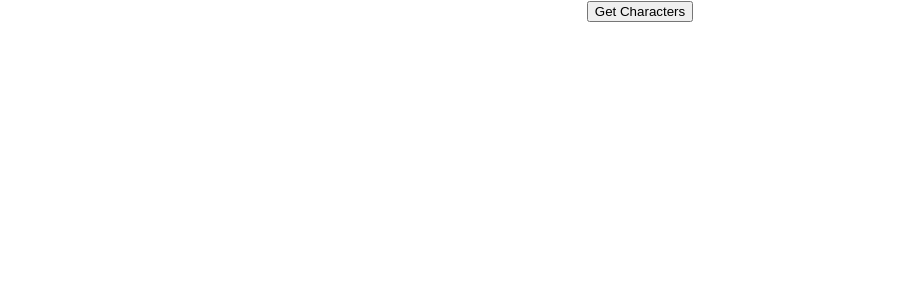
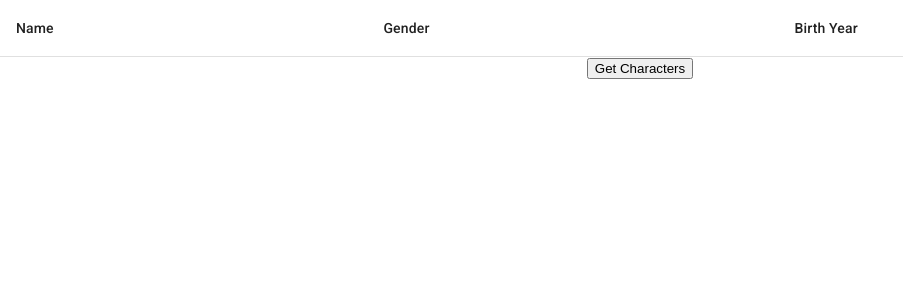
Before and after one commit to ChVidoix/Star-wars-characters-catalogue, a React (Create React App) app: page / in a window 1280 px wide. Shown: the top 300 px of the page, without its empty margins (0-903 px from the left). Built offline with nearby package versions, Linux system fonts and the light colour scheme.

Commit message:
feat: basic table layout

```diff
--- a/package.json
+++ b/package.json
@@ -23,6 +23,7 @@
     "redux-devtools-extension": "^2.13.9",
     "redux-thunk": "^2.3.0",
     "typescript": "^4.2.4",
+    "uuid": "^8.3.2",
     "web-vitals": "^1.1.1"
   },
   "scripts": {
@@ -48,5 +49,8 @@
       "last 1 firefox version",
       "last 1 safari version"
     ]
+  },
+  "devDependencies": {
+    "@types/uuid": "^8.3.0"
   }
 }
--- a/src/App.tsx
+++ b/src/App.tsx
@@ -1,31 +1,59 @@
 import React, { useState } from 'react';
 import { useDispatch, useSelector } from 'react-redux';
-import './App.css';
 import { rootStore } from './store/store'
 import { getCharacters, getFilms } from './actions/appActions'
+import { appState } from './reducers/appReducer'
+import { v4 as uuidv4 } from 'uuid';
+import './App.css';
+import Character from './components/Character';
+import { Table, TableCell, TableContainer, TableHead, TableBody, TableRow } from '@material-ui/core'
+
 
 const App: React.FC = () => {
 
   const dispatch = useDispatch()
-  const charactersState = useSelector((state: rootStore) => state.app)
+  const charactersState: appState = useSelector((state: rootStore) => state.app)
   const [page, setPage] = useState(1)
 
-  const handleGetButton = () => {
+  const handleGetButton = () => { // just for testing
     dispatch(getCharacters(page))
     dispatch(getFilms())
     setPage(page + 1)
   }
 
   return (
+
     <div className="App">
-      <div>
-        <button onClick={handleGetButton}>Get Characters</button>
-      </div>
       {charactersState.characters && (
         <div>
-          {charactersState.characters.map(character => <p key={character.name}>name: {character.name}</p>
-          )}
+          <TableContainer>
+            <Table>
+              <TableHead>
+                <TableRow>
+                  <TableCell>Name</TableCell>
+                  <TableCell>Gender</TableCell>
+                  <TableCell>Birth Year</TableCell>
+                </TableRow>
+              </TableHead>
+              <TableBody>
+                {charactersState.characters.map(character => (
+                  <Character
+                    key={uuidv4()}
+                    name={character.name}
+                    gender={character.gender}
+                    birth_year={character.birth_year}
+                    height={+character.height}
+                    films={character.films}
+                  />
+                ))}
+              </TableBody>
+            </Table>
+          </TableContainer>
+
         </div>)}
+      <div>
+        {charactersState.isLoading ? <p>Loading...</p> : <button onClick={handleGetButton}>Get Characters</button>}
+      </div>
     </div>
   );
 }
--- a/src/actions/appActionTypes.ts
+++ b/src/actions/appActionTypes.ts
@@ -8,11 +8,17 @@ export type characterType = {
     gender: string,
     birth_year: string,
     height: string,
-    films: string[]
+    films: string[],
+}
+
+export interface charactersPayload {
+    count: number,
+    results: characterType[]
 }
 
 export type filmType = {
-    title: string
+    title: string,
+    url: string
 }
 
 export interface requestCharacters {
@@ -21,7 +27,7 @@ export interface requestCharacters {
 
 export interface loadCharacters {
     type: typeof LOAD_CHARACTERS
-    payload: characterType[]
+    payload: charactersPayload
 }
 
 export interface loadFilms {
--- a/src/actions/appActions.ts
+++ b/src/actions/appActions.ts
@@ -1,6 +1,5 @@
-import { AnyAction } from "redux"
 import { Dispatch } from "redux"
-import { dispatchTypes, REQUEST_CHARACTERS, LOAD_CHARACTERS, LOAD_fILMS, LOAD_fAIL } from './appActionTypes'
+import { dispatchTypes, REQUEST_CHARACTERS, LOAD_CHARACTERS, LOAD_fILMS, LOAD_fAIL, charactersPayload } from './appActionTypes'
 import axios from 'axios'
 
 export const getCharacters = (page: number) => async (dispatch: Dispatch<dispatchTypes>) => {
@@ -11,9 +10,14 @@ export const getCharacters = (page: number) => async (dispatch: Dispatch<dispatc
 
         const response = await axios.get(`https://swapi.dev/api/people/?page=${page}`)
 
+        const data: charactersPayload = {
+            count: response.data.count,
+            results: response.data.results
+        }
+
         dispatch({
             type: LOAD_CHARACTERS,
-            payload: response.data.results
+            payload: data
         })
     } catch (e) {
         dispatch({
--- /dev/null
+++ b/src/components/Character.tsx
@@ -0,0 +1,25 @@
+import React from 'react'
+import { TableRow, TableCell } from '@material-ui/core'
+
+interface propTypes {
+    name: string,
+    gender: string,
+    birth_year: string,
+    height: number,
+    films: string[]
+}
+
+const handleClick = (name: string) => {
+    console.log(name);
+}
+
+const Character: React.FC<propTypes> = ({ name, gender, birth_year, height, films }) => {
+    return (
+        <TableRow onClick={() => handleClick(name)}>
+            <TableCell>{name}</TableCell>
+            <TableCell>{gender !== "n/a" ? gender : "unknown"}</TableCell>
+            <TableCell>{birth_year}</TableCell>
+        </TableRow>
+    )
+}
+export default Character
--- a/src/index.tsx
+++ b/src/index.tsx
@@ -1,4 +1,3 @@
-import React from 'react';
 import ReactDOM from 'react-dom';
 import './index.css';
 import App from './App';
--- a/src/reducers/appReducer.ts
+++ b/src/reducers/appReducer.ts
@@ -1,7 +1,7 @@
 import { AnyAction } from 'redux'
 import { REQUEST_CHARACTERS, LOAD_CHARACTERS, LOAD_fILMS, LOAD_fAIL, characterType, filmType } from '../actions/appActionTypes'
 
-interface appState {
+export interface appState {
     characters: characterType[],
     films: filmType[],
     isLoading: boolean,
@@ -11,7 +11,7 @@ interface appState {
 const initialState = {
     characters: [],
     films: [],
-    isLoading: true,
+    isLoading: false,
     error: false
 }
 
@@ -21,7 +21,7 @@ const appReducer = (state: appState = initialState, action: AnyAction): appState
             return { ...state, isLoading: true }
         }
         case LOAD_CHARACTERS: {
-            return { ...state, isLoading: false, characters: [...state.characters, ...action.payload] }
+            return { ...state, isLoading: false, characters: [...state.characters, ...action.payload.results] }
         }
         case LOAD_fILMS: {
             return { ...state, films: [...state.films, ...action.payload] }
```
Also changed, not shown: 1 other file (tests, documents, lock files or other folders).
